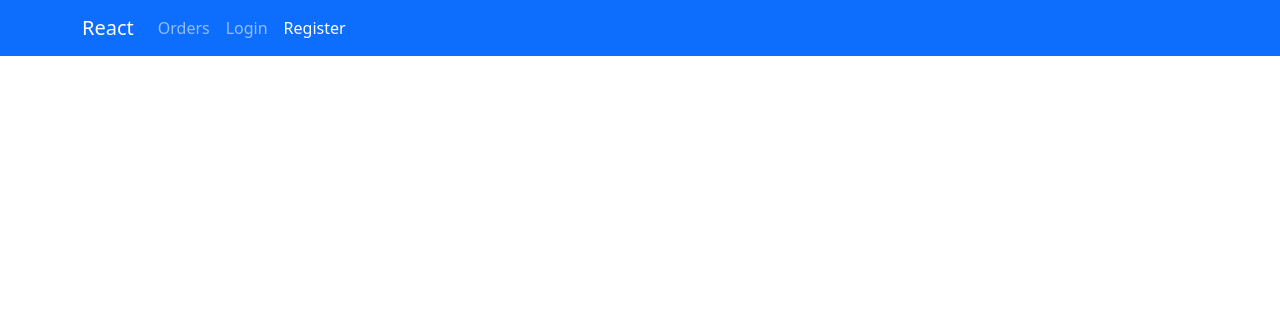
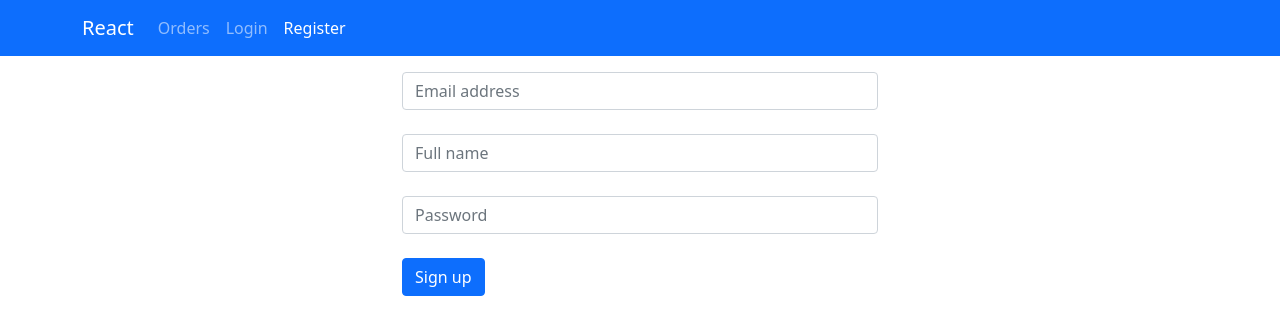
Before and after one commit to Cavid53/Obermind-frontend, a React (Create React App) app: page /register in a window 1280 px wide. Shown: the top 334 px of the page. Built offline with nearby package versions, Linux system fonts and the light colour scheme.

Commit message:
Added register page

```diff
--- a/src/App.js
+++ b/src/App.js
@@ -4,6 +4,7 @@ import '../node_modules/bootstrap/dist/css/bootstrap.css';
 import '../node_modules/font-awesome/css/font-awesome.min.css';
 import Navbar from './components/layout/Navbar';
 import Login from './components/account/Login';
+import Register from './components/account/Register';
 
 
 function App() {
@@ -14,6 +15,7 @@ function App() {
 
         <Routes>
           <Route  path="/login" element={<Login/>}/>
+          <Route  path="/register" element={<Register/>}/>
         </Routes>
       </div>
     </Router>
--- /dev/null
+++ b/src/assets/styles/register.scss
@@ -0,0 +1,3 @@
+.register-form{
+    width: 500px;
+}
--- /dev/null
+++ b/src/components/account/Register.js
@@ -0,0 +1,24 @@
+import React from 'react';
+import '../../assets/styles/register.scss'
+
+const Register = () => {
+    return (
+        <div className="container">
+            <div className="row justify-content-center">
+                <form className='login-form'>
+                    <div className="form-outline mb-4 mt-3">
+                        <input type="email" id="form2Example1" className="form-control" placeholder='Email address' />
+                    </div>
+                    <div className="form-outline mb-4 mt-3">
+                        <input type="fullName" id="form2Example1" className="form-control" placeholder='Full name' />
+                    </div>
+                    <div className="form-outline mb-4">
+                        <input type="password" id="form2Example2" className="form-control" placeholder='Password' />
+                    </div>
+                    <button type="button" className="btn btn-primary btn-block mb-4">Sign up</button>
+                </form>
+            </div>
+        </div>
+    )
+}
+export default Register;
```
